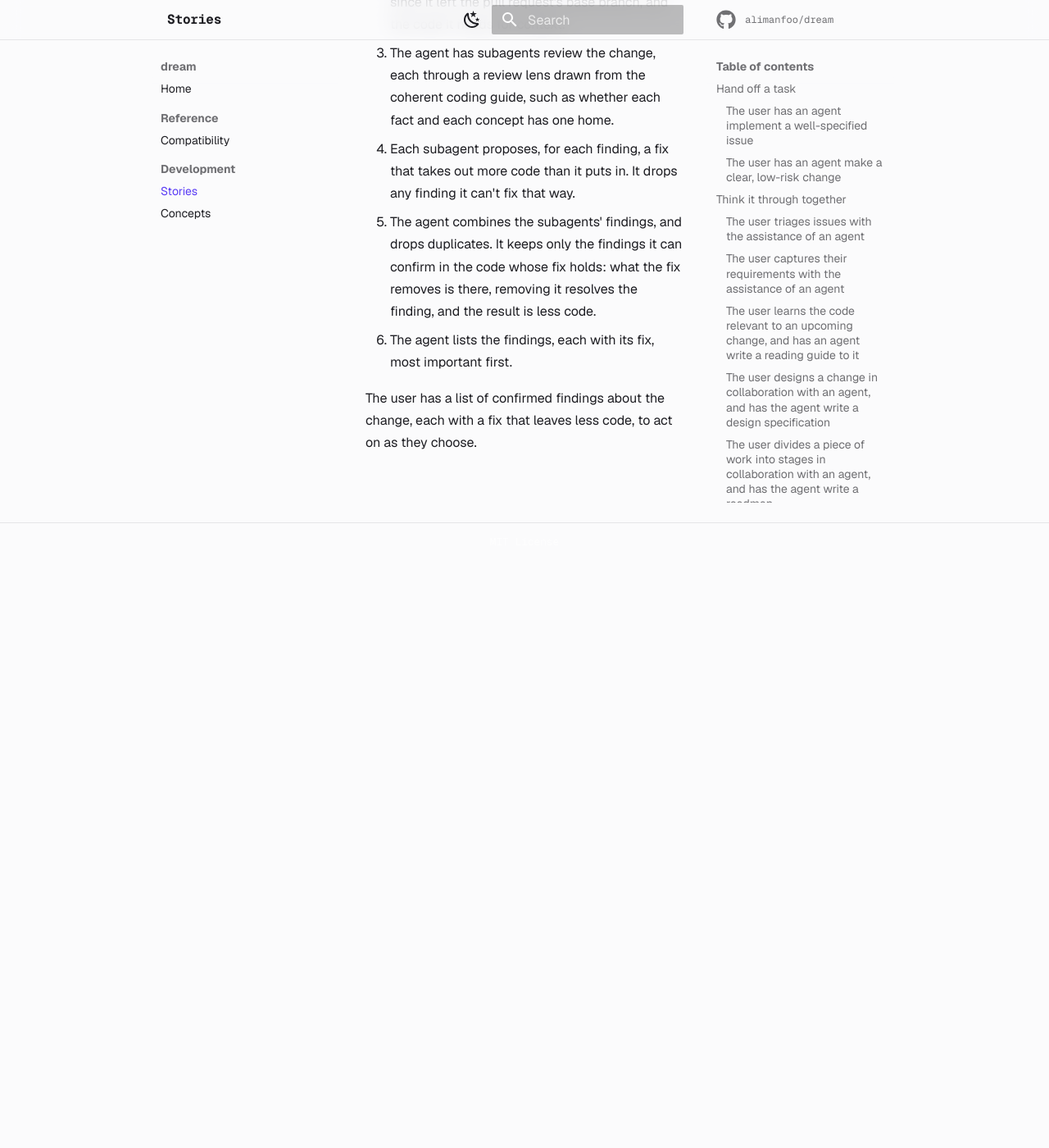
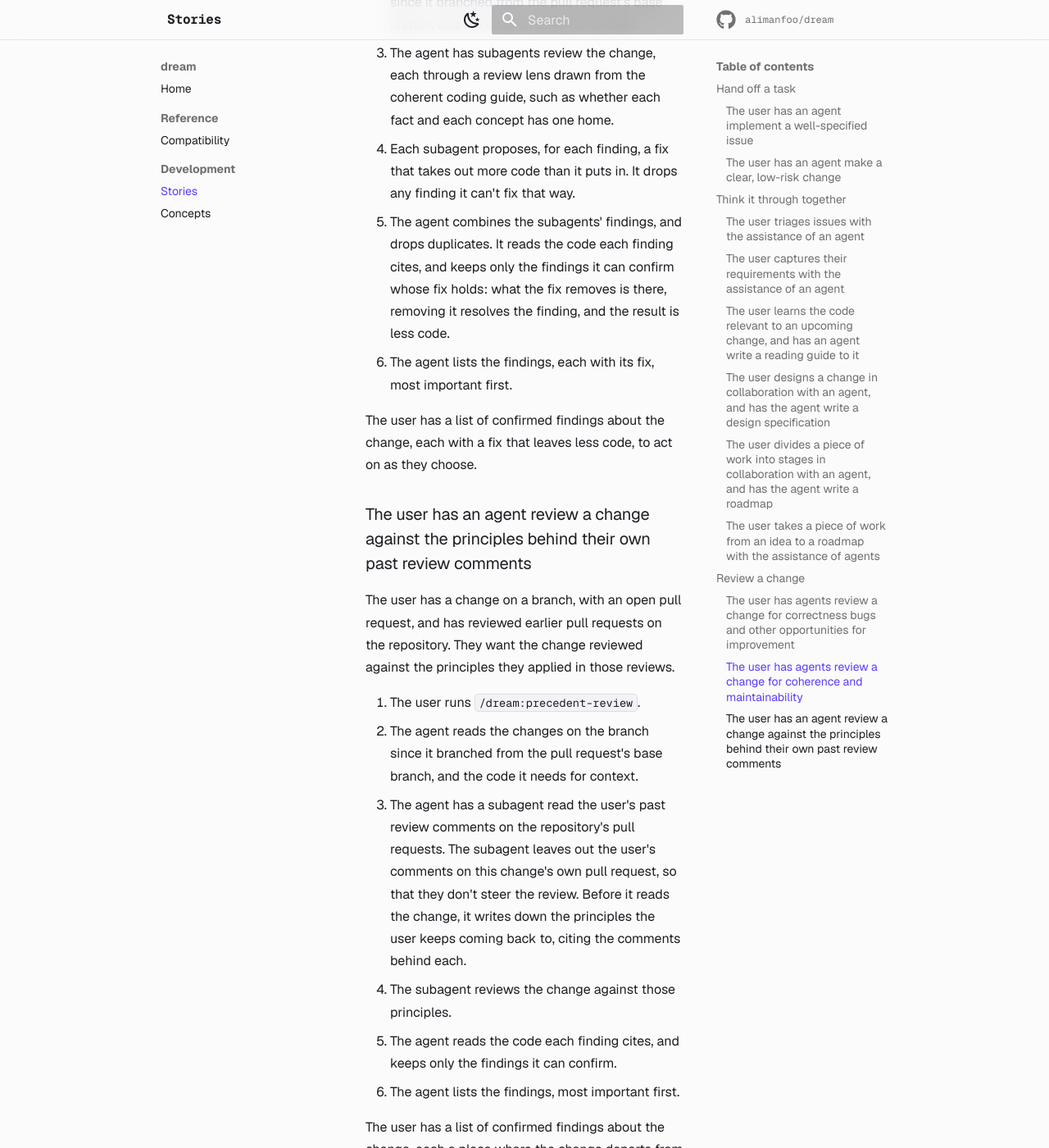
Before and after one commit to alimanfoo/dream, an MkDocs documentation site: the page built from docs/stories.md, in a window 1280 px wide and 1400 px high, scrolled down 14227 px. Shown: the whole window at 82% size. Built offline with MkDocs 1.6.1 and Material for MkDocs 9.7.7, drawn with Linux system fonts in a browser that asks for light colours; comment, search, counter and statistics services are not loaded; before the commit the page ends 14911 px from its top, so only the background shows below that; some of the changed text lies outside the part shown.

Commit message:
Add the precedent review story, and say plainly what each review reads and confirms
Co-Authored-By: Claude Opus 5.5 <noreply@anthropic.com>
Claude-Session: https://claude.ai/code/session_01SAXrSe6qiSN2QFtc3aSc9T

```diff
--- a/docs/stories.md
+++ b/docs/stories.md
@@ -325,14 +325,14 @@ reviewed for correctness bugs, and for the other opportunities for improvement
 that matter most for what the change does.
 
 1. The user runs `/dream:code-review`.
-2. The agent reads the changes the branch makes since it left the pull request's
-   base branch, and the code it needs for context.
+2. The agent reads the changes on the branch since it branched from the pull
+   request's base branch, and the code it needs for context.
 3. The agent picks review lenses that fit the change. One is always correctness
    bugs. It chooses the others for what the change does, such as races and
    ordering for concurrent code, or malformed input for a parser.
 4. The agent has one subagent apply each lens.
-5. The agent combines the subagents' findings, drops duplicates, and keeps only
-   the findings it can confirm in the code.
+5. The agent combines the subagents' findings, drops duplicates, reads the code
+   each finding cites, and keeps only the findings it can confirm.
 6. The agent lists the findings, most important first.
 
 The user has a list of confirmed findings about the change, to act on as they
@@ -345,18 +345,41 @@ where the change leaves the code less coherent or harder to maintain, with a fix
 for each problem that takes out more code than it puts in.
 
 1. The user runs `/dream:coherence-review`.
-2. The agent reads the changes the branch makes since it left the pull request's
-   base branch, and the code it needs for context.
+2. The agent reads the changes on the branch since it branched from the pull
+   request's base branch, and the code it needs for context.
 3. The agent has subagents review the change, each through a review lens drawn
    from the coherent coding guide, such as whether each fact and each concept
    has one home.
 4. Each subagent proposes, for each finding, a fix that takes out more code than
    it puts in. It drops any finding it can't fix that way.
-5. The agent combines the subagents' findings, and drops duplicates. It keeps
-   only the findings it can confirm in the code whose fix holds: what the fix
-   removes is there, removing it resolves the finding, and the result is less
-   code.
+5. The agent combines the subagents' findings, and drops duplicates. It reads
+   the code each finding cites, and keeps only the findings it can confirm whose
+   fix holds: what the fix removes is there, removing it resolves the finding,
+   and the result is less code.
 6. The agent lists the findings, each with its fix, most important first.
 
 The user has a list of confirmed findings about the change, each with a fix that
 leaves less code, to act on as they choose.
+
+### The user has an agent review a change against the principles behind their own past review comments
+
+The user has a change on a branch, with an open pull request, and has reviewed
+earlier pull requests on the repository. They want the change reviewed against
+the principles they applied in those reviews.
+
+1. The user runs `/dream:precedent-review`.
+2. The agent reads the changes on the branch since it branched from the pull
+   request's base branch, and the code it needs for context.
+3. The agent has a subagent read the user's past review comments on the
+   repository's pull requests. The subagent leaves out the user's comments on
+   this change's own pull request, so that they don't steer the review. Before
+   it reads the change, it writes down the principles the user keeps coming back
+   to, citing the comments behind each.
+4. The subagent reviews the change against those principles.
+5. The agent reads the code each finding cites, and keeps only the findings it
+   can confirm.
+6. The agent lists the findings, most important first.
+
+The user has a list of confirmed findings about the change, each a place where
+the change departs from a principle behind their past reviews, to act on as they
+choose.
```
